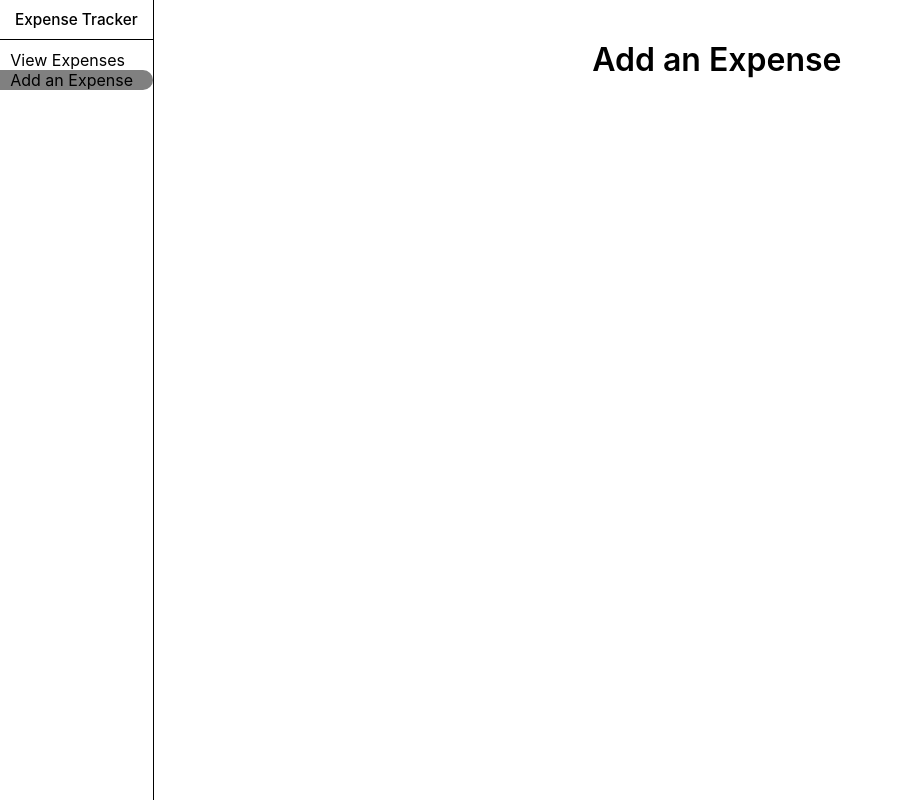
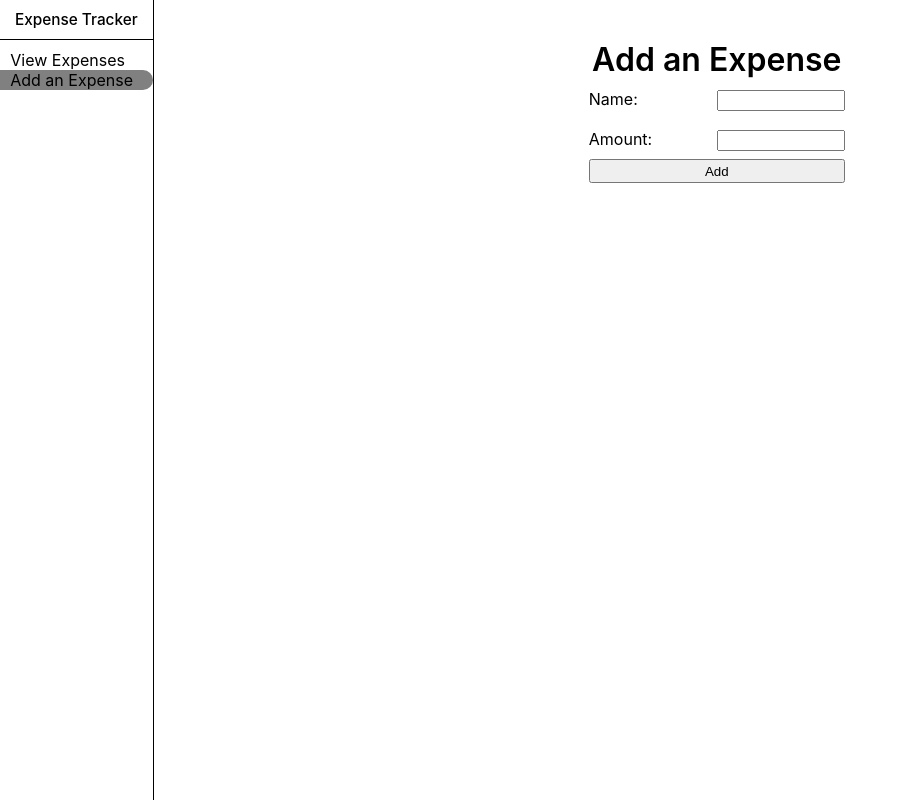
Before and after one commit to Jacobsmi/expense-tracker, a Next.js app: page /addexpense in a window 1280 px wide. Shown: the whole page, without its empty margins (0-908 px from the left). Built offline with nearby package versions, Linux system fonts and the light colour scheme.

Commit message:
Styling for add expense form is good

```diff
--- a/pages/addexpense.js
+++ b/pages/addexpense.js
@@ -2,10 +2,18 @@ import Sidebar from '../components/sidebar'
 import styles from '../styles/AddExpense.module.css'
 
 const AddExpense = () =>{
+    const submitClick = () =>{
+
+    }
     return(
-        <div id='AddExpense'>
+        <div id={styles.AddExpense}>
             <Sidebar active='add'></Sidebar>
             <div id={styles.Title}>Add an Expense</div>
+            <div id={styles.FormContainer}>
+                <label className={styles.FormLabel}>Name:</label><input className={styles.FormInput}></input><br />
+                <label className={styles.FormLabel}>Amount:</label><input className={styles.FormInput}></input><br />
+                <button id={styles.FormButton} onClick={submitClick}>Add</button>
+            </div>
         </div>
     )
 }
--- a/styles/AddExpense.module.css
+++ b/styles/AddExpense.module.css
@@ -1,9 +1,32 @@
+#AddExpense{
+  width: 88vw;
+  margin-left: 12vw;
+}
 #Title{
     text-align: center;
-    width: 88vw;
-    position: absolute;
-    top: 5%;
-    right: 0;
+    margin-top: 5vh;
     font-size: 2.5vw;
     font-weight: 600;
-  }
+}
+
+#FormContainer{
+  text-align: center;
+}
+
+.FormLabel{
+  text-align: left;
+  display: inline-block;
+  width: 10vw;
+  margin-top: 10px;
+  margin-bottom: 10px;
+}
+
+.FormInput{
+  display: inline-block;
+  width: 10vw;
+}
+
+#FormButton{
+  width: 20vw;
+  height: 3vh;
+}
```
